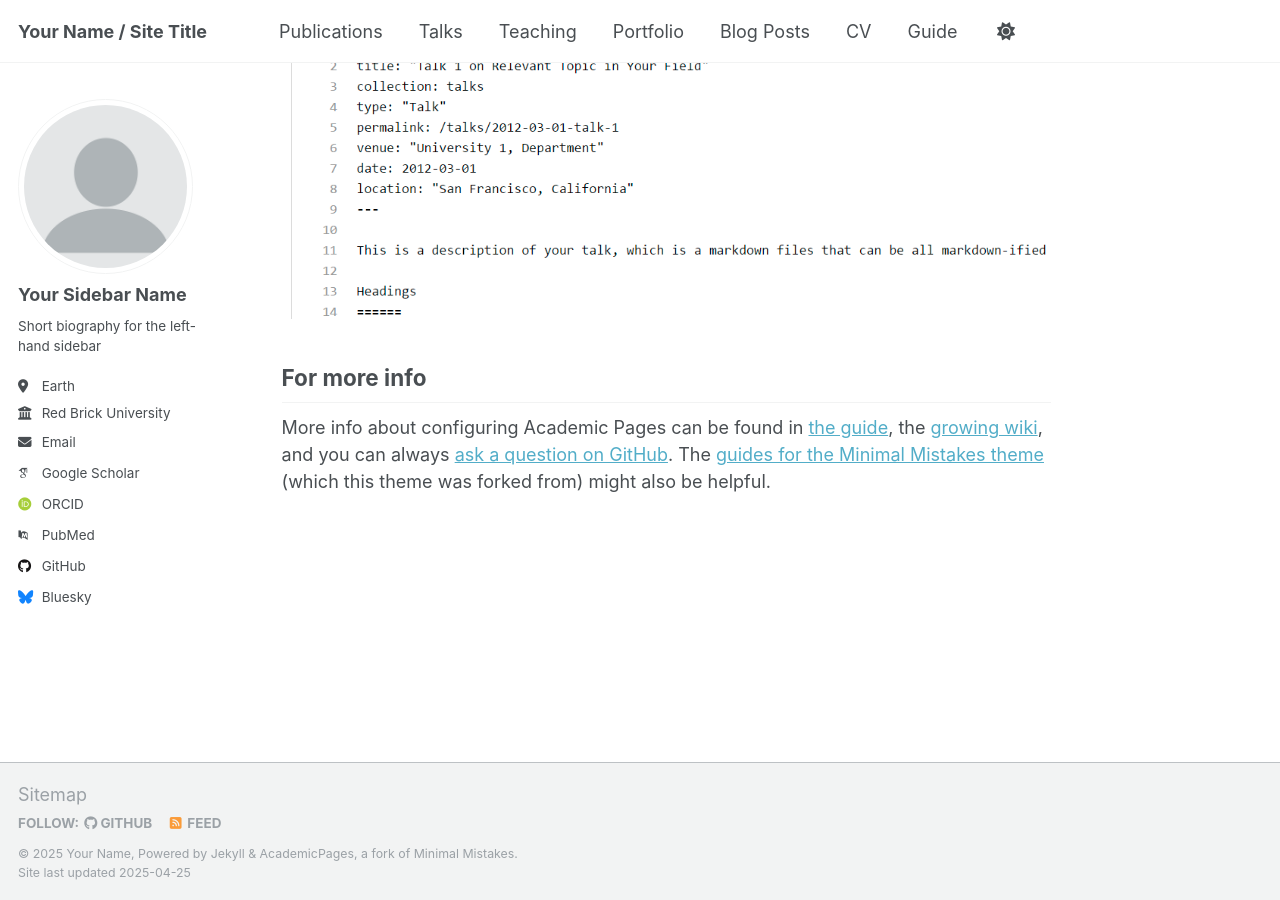
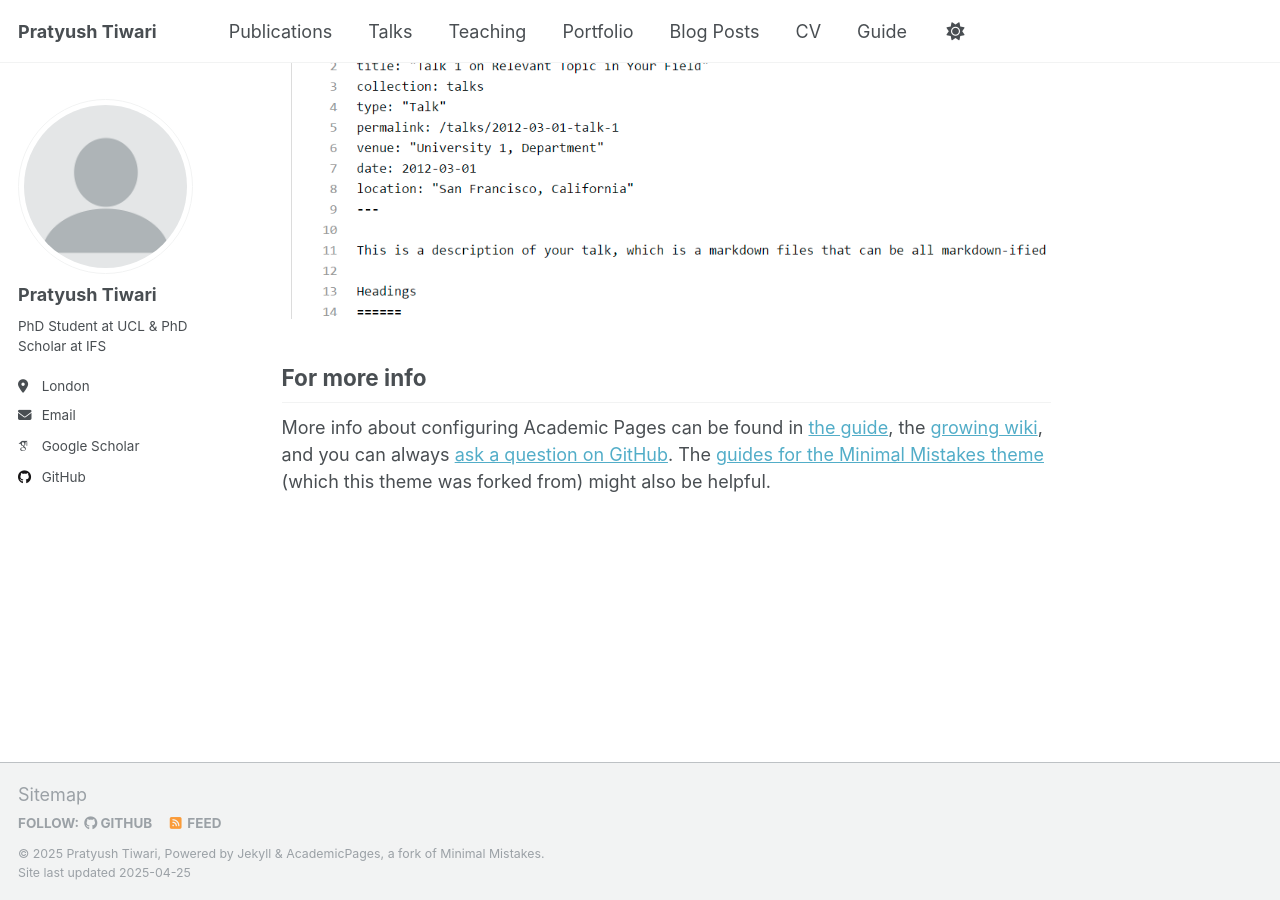
Before and after one commit to PratyushTiwari/pratyushtiwari.github.io, a Jekyll site: the page built from _pages/about.md, in a window 1280 px wide and 900 px high, scrolled down 2636 px. Built offline with Jekyll 4.4.1, drawn with Linux system fonts in a browser that asks for light colours; some web fonts are replaced.

Commit message:
Update _config.yml

```diff
--- a/_config.yml
+++ b/_config.yml
@@ -9,13 +9,13 @@
 # Basic Site Settings
 locale                   : "en-US"
 site_theme               : "default"
-title                    : "Your Name / Site Title"
+title                    : "Pratyush Tiwari"
 title_separator          : "-"
-name                     : &name "Your Name"
-description              : &description "personal description"
-url                      : https://academicpages.github.io # the base hostname & protocol for your site e.g. "https://[your GitHub username].github.io"
+name                     : &name "Pratyush Tiwari"
+description              : &description "This is where the personal description goes."
+url                      : https://pratyushtiwari.github.io # the base hostname & protocol for your site e.g. "https://[your GitHub username].github.io"
 baseurl                  : "" # the subpath of your site, e.g. "/blog"
-repository               : "academicpages/academicpages.github.io"
+repository               : "PratyushTiwari/pratyushtiwari.github.io"
 
 # Site Author - The following control what appear as part of the author content on the side bar.
 #               If a field is blank the icon and link will not appear, otherwise it will be shown.
@@ -23,21 +23,21 @@ repository               : "academicpages/academicpages.github.io"
 author:
   # Biographic information
   avatar           : "profile.png"
-  name             : "Your Sidebar Name"
+  name             : "Pratyush Tiwari"
   pronouns         : # example: "she/her"
-  bio              : "Short biography for the left-hand sidebar"
-  location         : "Earth"
-  employer         : "Red Brick University"
+  bio              : "PhD Student at UCL & PhD Scholar at IFS"
+  location         : "London"
+  employer         : #"Red Brick University"
   uri              : # URL
-  email            : "none@example.org"
+  email            : "pratyush.tiwari.22@ucl.ac.uk"
 
   # Academic websites
   arxiv            : # URL - Update with the correct link to your profile
-  googlescholar    : "https://scholar.google.com/citations?user=PS_CX0AAAAAJ"
+  googlescholar    : "https://scholar.google.com/citations?user=l2RQb-cAAAAJ&hl=en&oi=ao"
   impactstory      : # URL
-  orcid            : "http://orcid.org/yourorcidurl"
+  orcid            : #"http://orcid.org/yourorcidurl"
   semantic         : # URL
-  pubmed           : "https://www.ncbi.nlm.nih.gov/pubmed/?term=john+snow"
+  pubmed           : #"https://www.ncbi.nlm.nih.gov/pubmed/?term=john+snow"
   researchgate     : # URL
   scopus           : # URL
 
@@ -45,12 +45,12 @@ author:
   bitbucket        : # Username - Update with your username on the site
   codepen          : # Username
   dribbble         : # Username
-  github           : "academicpages"
+  github           : "PratyushTiwari"
   kaggle           : # Username
   stackoverflow    : # User number or user number and name (i.e., use "1" or "1/jeff-atwood")
 
   # Social media
-  bluesky          : "bsky.app" # Replace this with you Bluesky username
+  bluesky          : #"bsky.app" # Replace this with you Bluesky username
   facebook         : # Username
   flickr           : # Username
   foursquare       : # Username
@@ -214,16 +214,16 @@ kramdown:
 # These settings control the types of collections used by the template
 collections:
   teaching:
-    output: true
+    output: false
     permalink: /:collection/:path/
   publications:
     output: true
     permalink: /:collection/:path/
   portfolio:
-    output: true
+    output: false
     permalink: /:collection/:path/
   talks:
-    output: true
+    output: false
     permalink: /:collection/:path/
 
 
```
